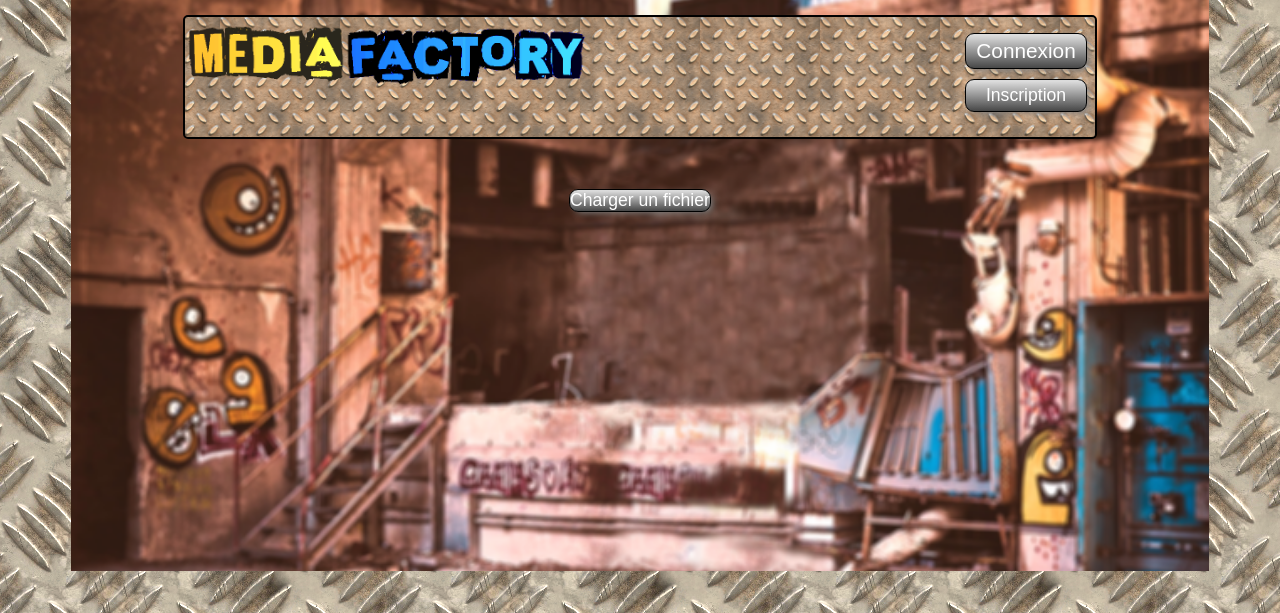
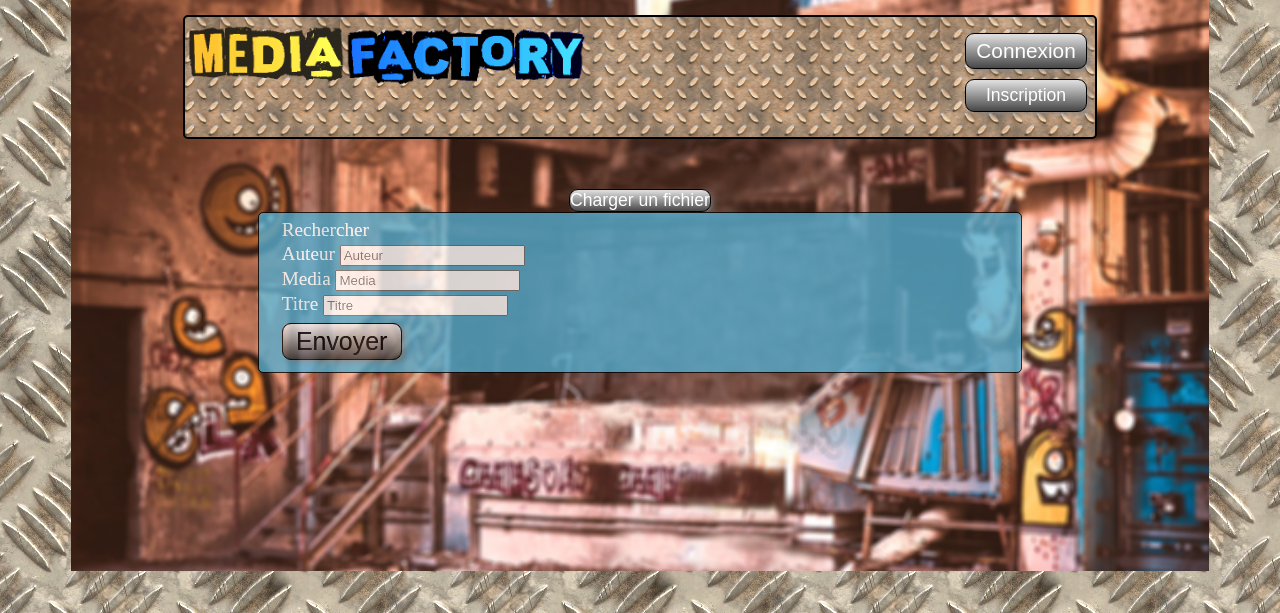
Before and after one commit to MichelFG/Media-PHP-SQL-Project, a PHP site: page / in a window 1280 px wide. Shown: the part 43-656 px from the top of the page. Run offline with PHP 8.4, Linux system fonts and the light colour scheme; some libraries are stand-ins or nearby versions.

Commit message:
barre recherche

```diff
--- /dev/null
+++ b/class/Recherche.class.php
@@ -0,0 +1,23 @@
+<?php
+
+
+class recherche
+{
+    static function rechercheGen()
+    {
+        echo '<div class="recherche">';
+        echo '<span class="rchr">Rechercher</span><br>';
+        echo 'Auteur ';
+        echo '<input type="text" class="rec" name="nom" placeholder="Auteur">';
+        echo '<br>';
+        echo 'Media ';
+        echo '<input type="text" class="rec" name="nom" placeholder="Media">';
+        echo '<br>';
+        echo 'Titre ';
+        echo '<input type="text" class="rec" name="nom" placeholder="Titre">';
+        echo '<br>';
+        echo '<input type="submit" class ="subbutton" name="envoyer" value="Envoyer"/>'."\n";
+        echo '</div>';
+
+    }
+}
--- a/css/style.css
+++ b/css/style.css
@@ -15,13 +15,11 @@ input {
     float: left;
 }
 
-#logo + div
-{
+#logo + div {
     float: right;
     margin-top: 0.5em;
     margin-right: 0.5em;
 }
-
 
 a {
     text-decoration: none;
@@ -54,7 +52,6 @@ a {
     width: 120px;
 }
 
-
 #input_text {
     position: absolute;
     top: 0;
@@ -73,10 +70,8 @@ a {
 }
 
 .Lien_ins {
-
     margin-top: 10px;
 }
-
 
 .Lien_upld {
     width: 140px;
@@ -171,12 +166,27 @@ textarea {
     border: 1px solid black;
     border-radius: 5px;
     padding: 1%;
-    background: #ffe754;
+    background: #ffdf5e;
     filter: contrast(120%);
     width: 42%;
     font-size: 1.2em;
     color: red;
     font-style: bold;
+}
+
+.recherche {
+    margin: auto;
+    border: 1px solid black;
+    border-radius: 5px;
+    padding-left: 2%;
+    padding-top: 0.5%;
+    padding-bottom: 1%;
+    background: #5ba3bf;
+    filter: contrast(120%);
+    width: 65%;
+    font-size: 1.2em;
+    color: white;
+    opacity: 0.8;
 }
 
 .FormatMSG {
@@ -186,11 +196,12 @@ textarea {
     padding-left: 2%;
     padding-top: 0.5%;
     padding-bottom: 1.5%;
-    background: #0688c7;
+    background: #5ba3bf;
     filter: contrast(120%);
     width: 35%;
     font-size: 1.2em;
     color: white;
+    opacity: 0.8;
 }
 
 .upload_form {
@@ -218,11 +229,12 @@ textarea {
     font-size: 2.5em;
 }
 
+
 /*SLIDER*/
+
 .sli {
     cursor: pointer;
 }
-
 
 
 /**************************************
@@ -231,8 +243,13 @@ textarea {
 
 
 /*Desktop*/
+
+
 /* 1280px*/
+
+
 /*@media screen and (min-width:80em) */
+
 @media screen and (min-width:1280px) {
     #conteneur {
         background-image: url("../img/wpperf.png");
@@ -250,8 +267,13 @@ textarea {
 
 
 /* TABLETTES */
+
+
 /*762px*/
+
+
 /*@media screen and (min-width: 47em) and (max-width: 80em) */
+
 @media screen and (min-width: 760px) and (max-width: 1280px) {
     #conteneur {
         background-image: url("../img/tablettewpperf.png");
@@ -301,6 +323,8 @@ textarea {
 
 
 /* SMARTPHONE*/
+
+
 /*jusqu'à 762 */
 
 @media screen and (max-width: 760px) {
@@ -321,23 +345,17 @@ textarea {
         text-align: center;
         margin-bottom: 15px;
     }
-
     #logo + div {
         float: none;
         width: 140px;
         margin: auto;
-
     }
-
-
-
-   /* #logo + .lien_cnx {
+    /* #logo + .lien_cnx {
 
 
         margin-top: 0.5em;
         font-size: 1.4em;
     }*/
-
     .Lien_ins {
         float: none;
         width: 140px;
@@ -345,8 +363,6 @@ textarea {
         margin-top: 15px;
         font-size: 1.4em;
     }
-
-
     .lien_cnx,
     .subbutton {
         width: 140px;
@@ -401,4 +417,12 @@ textarea {
         font-size: 1.5em;
         font-style: bold;
     }
+    .recherche {
+        width: 100%;
+        padding-left: 0;
+        padding-right: 0;
+    }
+    .rec {
+        width: 70%;
+    }
 }
--- a/index.php
+++ b/index.php
@@ -7,6 +7,8 @@
     MakeHTML::html_start("Page d'accueil");
 
     echo'<div class="Lien_upld"><a href="upload.php">Charger un fichier</a></div>';
+
+    Recherche::rechercheGen();
 
     echo '<div class="slide">';
     echo '</div>';
```
